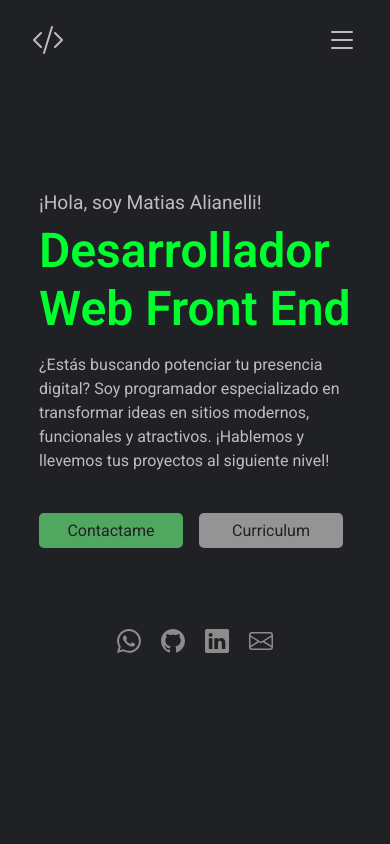
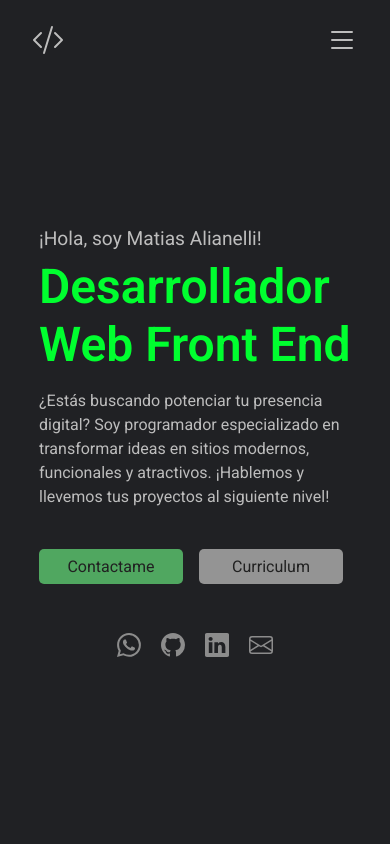
Before and after one commit to matiasealianelli/portafolio-web, a React (Vite) app: page / in a window 390 px wide. Shown: the top 844 px of the page. Built offline with nearby package versions, Linux system fonts and the light colour scheme.

Commit message:
Corregi un bug responsive para Mobile del Hero

```diff
--- a/src/App.jsx
+++ b/src/App.jsx
@@ -11,8 +11,8 @@ function App() {
   return (
     <>
       <Header />
-      <Hero />
       <div className="contSections">
+        <Hero />
         <Proyects />
         <Skills />
         <AboutMe />
--- a/src/styles/Hero.css
+++ b/src/styles/Hero.css
@@ -95,8 +95,9 @@
       display: flex;
       justify-content: center;
       flex-direction: column;
+      gap: 3rem;
       height: 100vh;
-      padding: 0 0.5rem;
+      padding: 2.5rem 0.5rem 0 0.5rem;
     }
     .contWelcome{
       max-width: 19.5rem;
```
